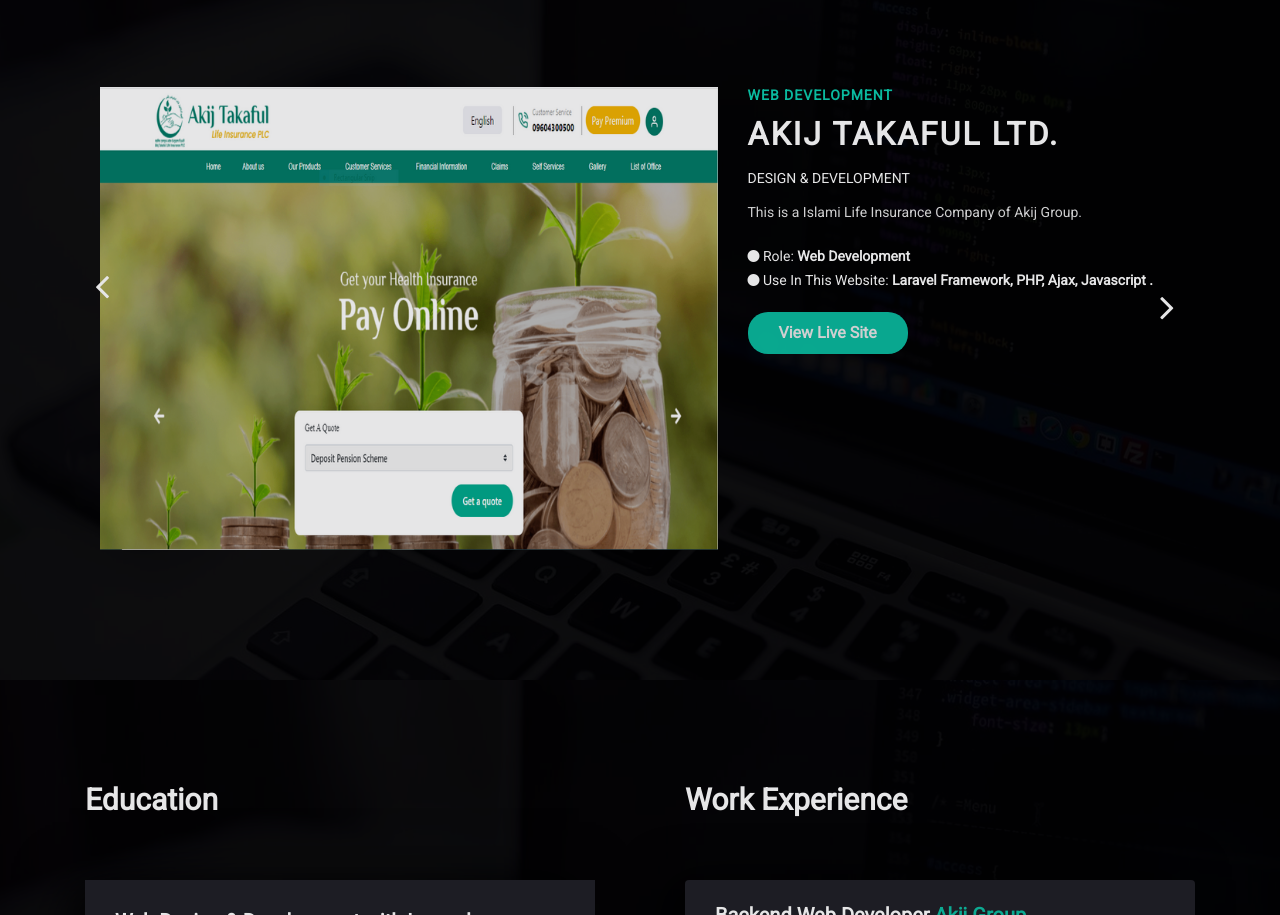
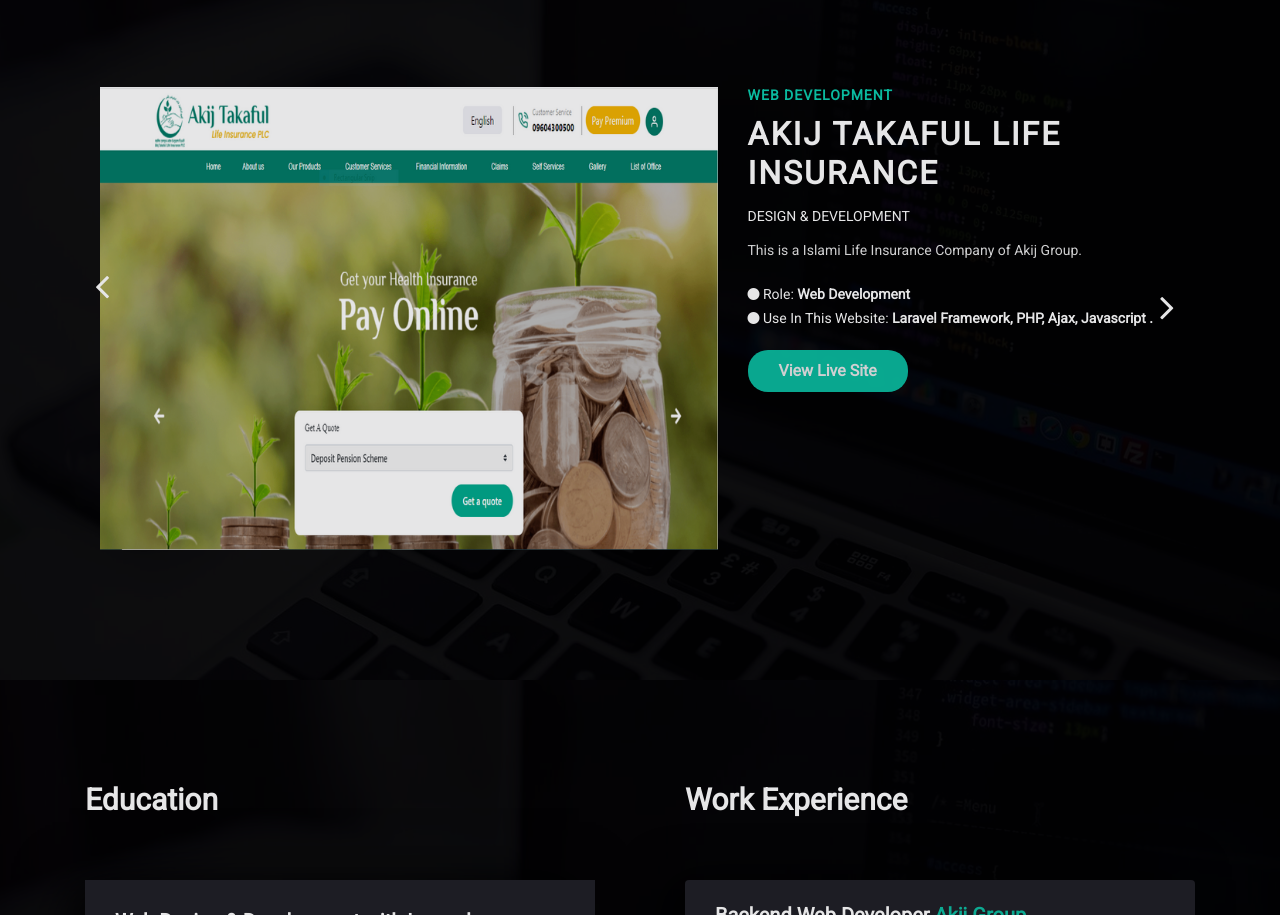
Before and after one commit to mahin15/saieedul-mahin-portfolio, a plain HTML site: page index.html in a window 1280 px wide. Shown: the part 2415-3330 px from the top of the page. Drawn offline with Linux system fonts and the light colour scheme; some packages are replaced by stand-ins of ours.

Commit message:
portfolio v1.1

```diff
--- a/index.html
+++ b/index.html
@@ -296,7 +296,7 @@
                                             <h4 class="project-category wow fadeInUp" data-wow-duration="0.8s"
                                                 data-wow-delay="0.4s">Web Development</h4>
                                             <h2 class="wow fadeInUp" data-wow-duration="0.8s" data-wow-delay="0.5s">Akij
-                                                Takaful Ltd.</h2>
+                                                Takaful Life Insurance</h2>
                                             <span class="wow fadeInUp" data-wow-duration="0.8s"
                                                 data-wow-delay="0.6s">Design & Development</span>
                                             <p class="wow fadeInUp" data-wow-duration="0.8s" data-wow-delay="0.7s">
@@ -464,7 +464,7 @@
                                     <img src="assets/images/portfolio/akijtakaful.png" alt="img04">
                                     <figcaption class="fig-caption">
                                         <i class="fa fa-search"></i>
-                                        <h5 class="title">Akij Takaful Life Insurance Ltd.</h5>
+                                        <h5 class="title">Akij Takaful Life Insurance</h5>
                                         <span class="sub-title">Backend Web Development</span>
                                         <a href="assets/images/portfolio/akijtakaful.png" data-fancybox data-src="#mh"></a>
                                     </figcaption>
```
